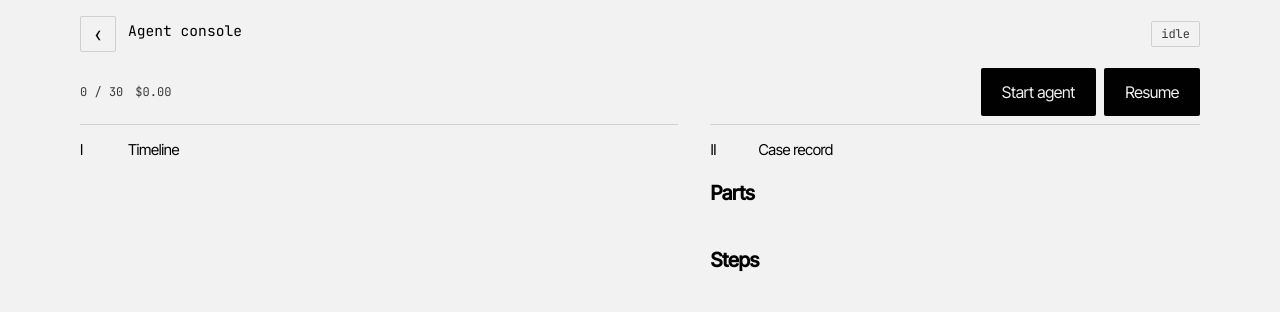
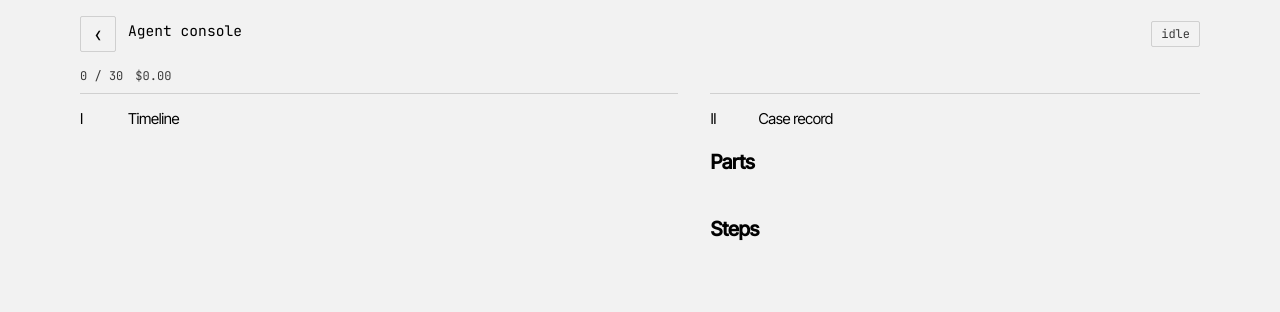
Before and after one commit to Serxav/fixscribe, a FastAPI app: template web/templates/console.html in a window 1280 px wide. Shown: the top 312 px of the page. Run offline with FastAPI, Linux system fonts and the light colour scheme; the template is opened without the code that fills it, so the values that code supplies are empty; parts of the project's set-up code (start-up, migrations or seed data) failed here and were passed over.

Commit message:
fix: the hidden attribute always hides, whatever the display style (console showed Start during needs_input)
Co-Authored-By: Claude Opus 5.5 <noreply@anthropic.com>

```diff
--- a/web/static/app.css
+++ b/web/static/app.css
@@ -297,7 +297,7 @@ details.proof[open] summary::after { content: "–"; }
 .stages li.waiting { color: var(--ink-3); }
 .stages .err { grid-column: 2 / -1; color: var(--bad); font-size: 13px; padding-bottom: 8px; }
 
-.hidden { display: none !important; }
+.hidden, [hidden] { display: none !important; }
 .visually-hidden { position: absolute !important; width: 1px; height: 1px; overflow: hidden; clip: rect(0 0 0 0); white-space: nowrap; }
 
 /* Desktop: media on the left, instructions on the right */
```
